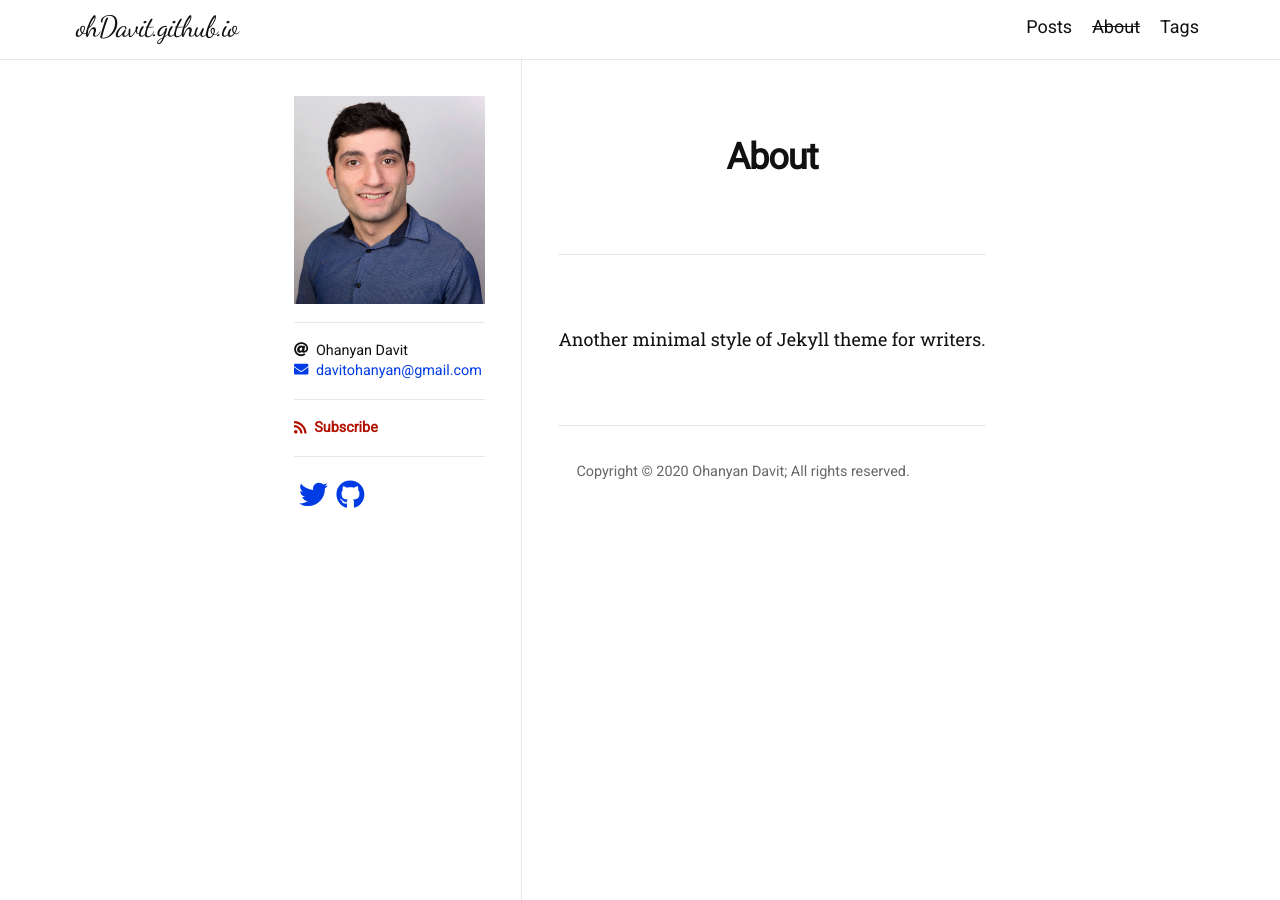
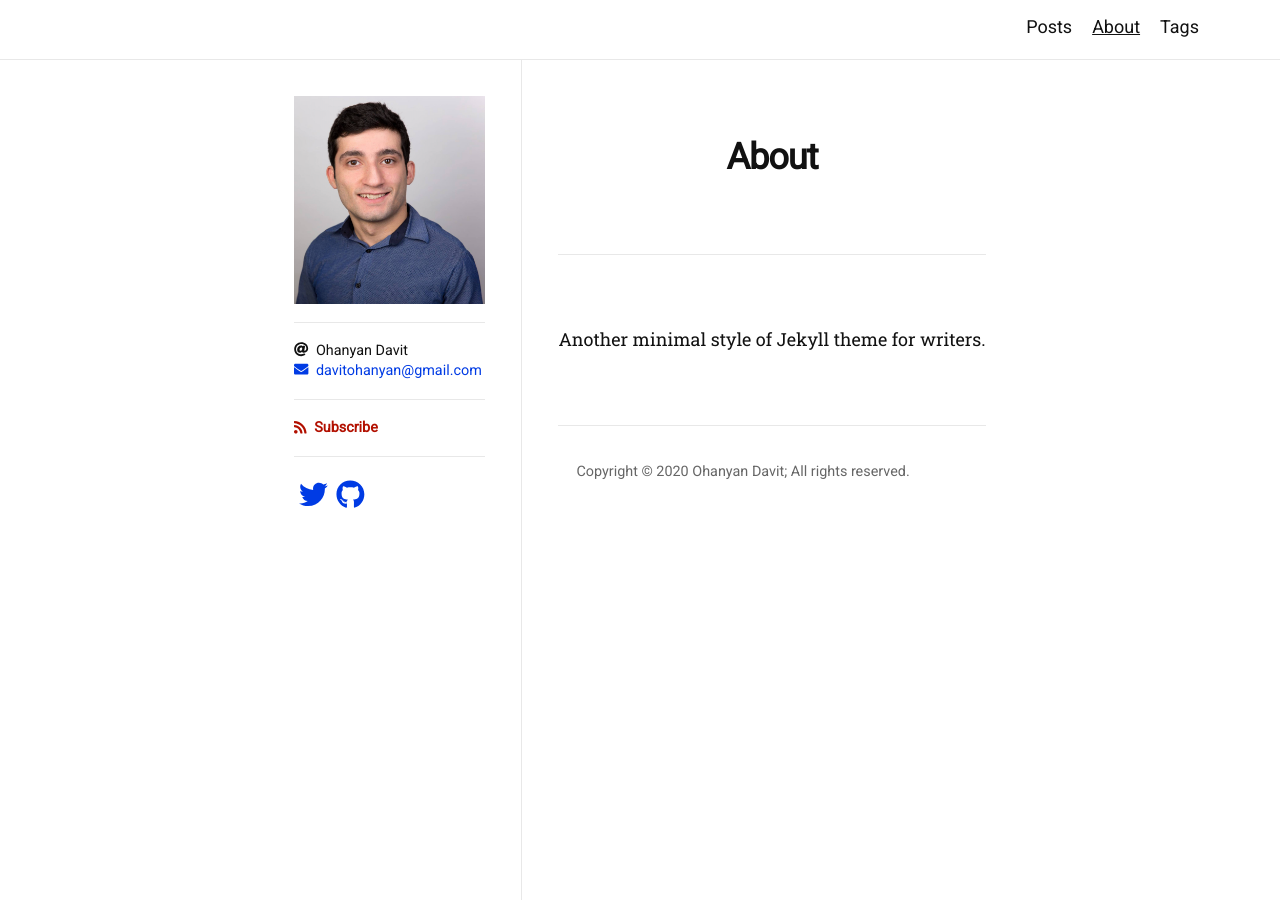
Before and after one commit to OhDavit/ohDavit.github.io, a Jekyll site: the page built from about.md, in a window 1280 px wide. Built offline with Jekyll 4.4.1, drawn with Linux system fonts in a browser that asks for light colours; nearby versions of some CDN libraries; some web fonts are replaced.

Commit message:
improves styles

```diff
--- a/_includes/header.html
+++ b/_includes/header.html
@@ -17,8 +17,6 @@
     {%- endif -%}
     <i class="far fa-user"></i>
   </a>
-
-  <a class="site-title" rel="author" href="{{ "/" | relative_url }}">{{ site.title | escape }}</a>
 
   {% if site.data.navigation %}
     <nav class="site-nav">
--- a/_sass/hamilton/layout.scss
+++ b/_sass/hamilton/layout.scss
@@ -127,7 +127,7 @@
   }
 
   .current-page {
-    text-decoration: line-through;
+    text-decoration: underline;
   }
 
   @media screen and (min-width: $on-medium) {
```
